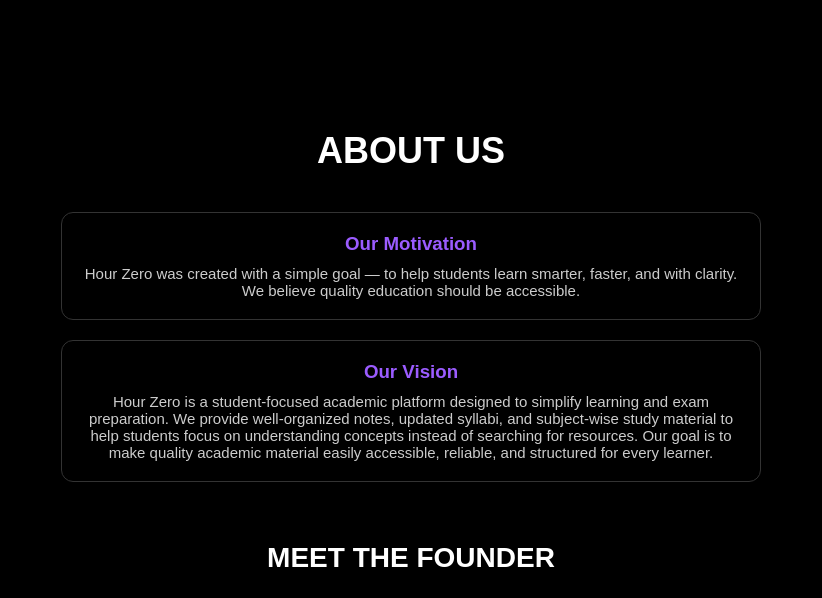
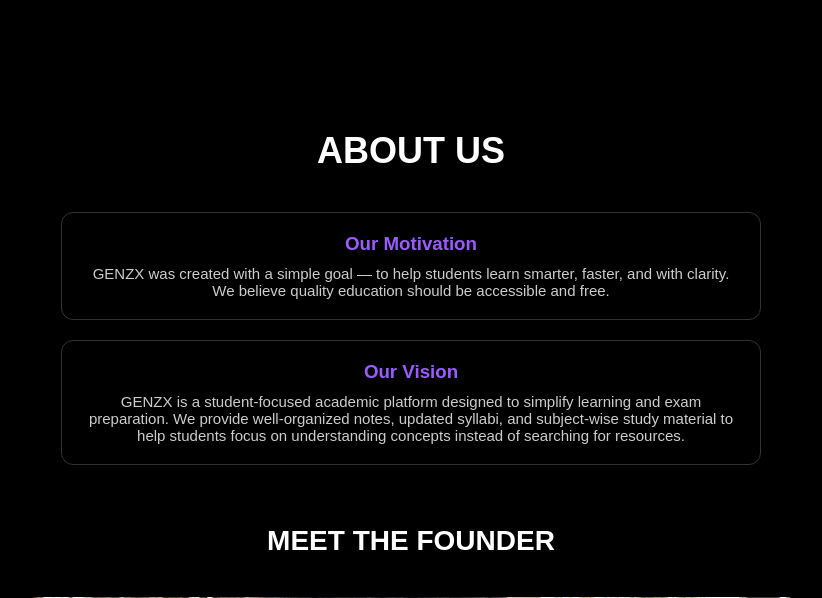
Before and after one commit to failedengineers/GENZX, a Django app: page /about/ in a window 1280 px wide. Shown: the part 62-660 px from the top of the page, without its empty margins (229-1051 px from the left). Run offline with Django 5.2, Linux system fonts and the light colour scheme.

Commit message:
Update about.html

```diff
--- a/life/templates/about.html
+++ b/life/templates/about.html
@@ -11,19 +11,16 @@
   <div class="about-box">
     <h3>Our Motivation</h3>
     <p>
-      Hour Zero was created with a simple goal — to help students learn smarter,
-      faster, and with clarity. We believe quality education should be accessible.
+      GENZX was created with a simple goal — to help students learn smarter,
+      faster, and with clarity. We believe quality education should be accessible  and free.
     </p>
   </div>
 
   <div class="about-box">
     <h3>Our Vision</h3>
     <p>
-      Hour Zero is a student-focused academic platform designed to simplify learning and exam preparation.
-We provide well-organized notes, updated syllabi, and subject-wise study material to help students focus on understanding concepts instead of searching for resources.
-
-Our goal is to make quality academic material easily accessible, reliable, and structured for every learner.
-    </p>
+      GENZX is a student-focused academic platform designed to simplify learning and exam preparation.
+We provide well-organized notes, updated syllabi, and subject-wise study material to help students focus on understanding concepts instead of searching for resources.    </p>
   </div>
 
   <h2 class="team-title">MEET THE FOUNDER</h2>
```
